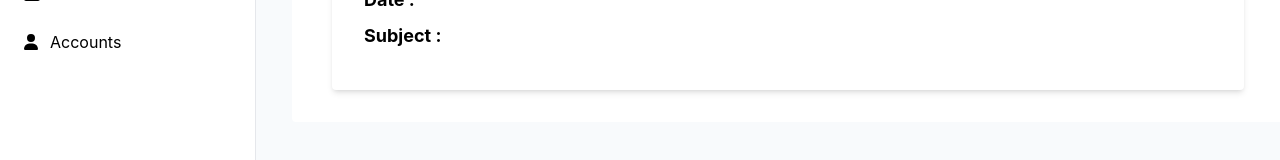
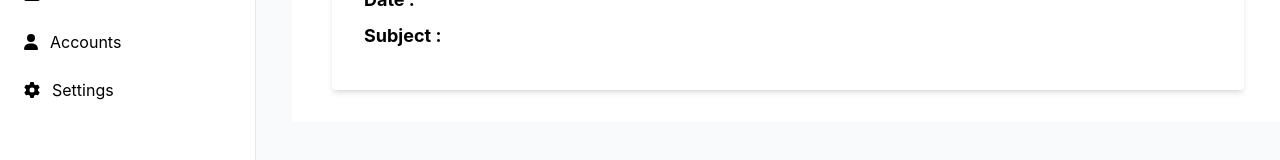
Before and after one commit to stazrouti/React-Blog-Admin, a React (Create React App) app: page /Admin/Inbox/1 in a window 1280 px wide. Shown: the part 284-444 px from the top of the page. Built offline with nearby package versions, Linux system fonts and the light colour scheme; sample sign-in values are in the browser's storage.

Commit message:
Add settings

```diff
--- a/src/layouts/SideBar.js
+++ b/src/layouts/SideBar.js
@@ -1,6 +1,6 @@
 import React from "react";
 import { FontAwesomeIcon } from "@fortawesome/react-fontawesome";
-import { faHome, faFileAlt, faFolder, faInbox, faUser } from "@fortawesome/free-solid-svg-icons";
+import { faHome, faFileAlt, faFolder, faInbox, faUser, faCog } from "@fortawesome/free-solid-svg-icons";
 import { Link, useLocation } from "react-router-dom";
 
 function SideBar() {
@@ -12,6 +12,7 @@ function SideBar() {
     { to: "/Admin/Categories", icon: faFolder, label: "Categories" },
     { to: "/Admin/Inbox", icon: faInbox, label: "Inbox" },
     { to: "/Admin/Accounts", icon: faUser, label: "Accounts" },
+    { to: "/Admin/Settings", icon: faCog, label: "Settings" },
   ];
 
   return (
```
